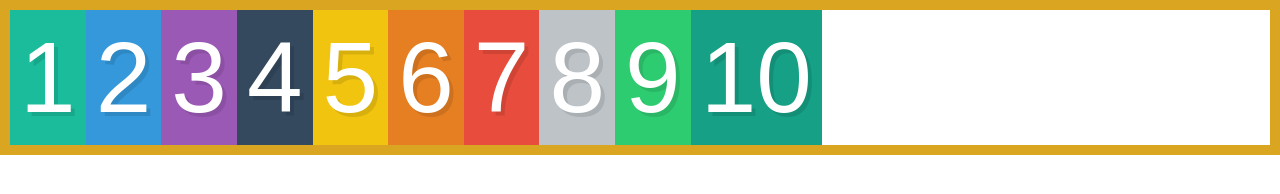
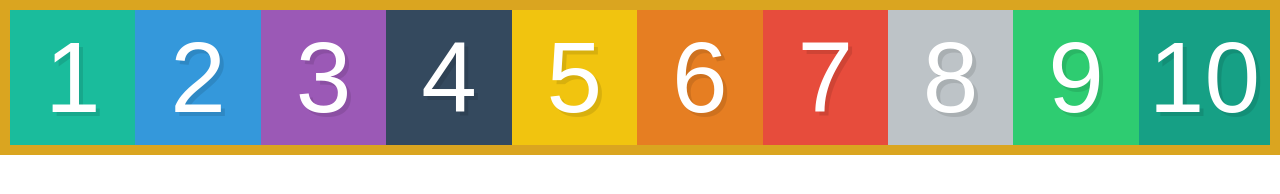
Before and after one commit to GusGF/WhatTheFlexbox, a plain HTML site: page index.html in a window 1280 px wide. Drawn offline with Linux system fonts and the light colour scheme.

Commit message:
Set a flex property so all boxes grow to take up any available space

```diff
--- a/style.css
+++ b/style.css
@@ -203,3 +203,7 @@ input::-moz-focus-inner {
   display: flex;
   border: 10px solid goldenrod;
 }
+
+.box {
+    flex: 1;
+}
```
